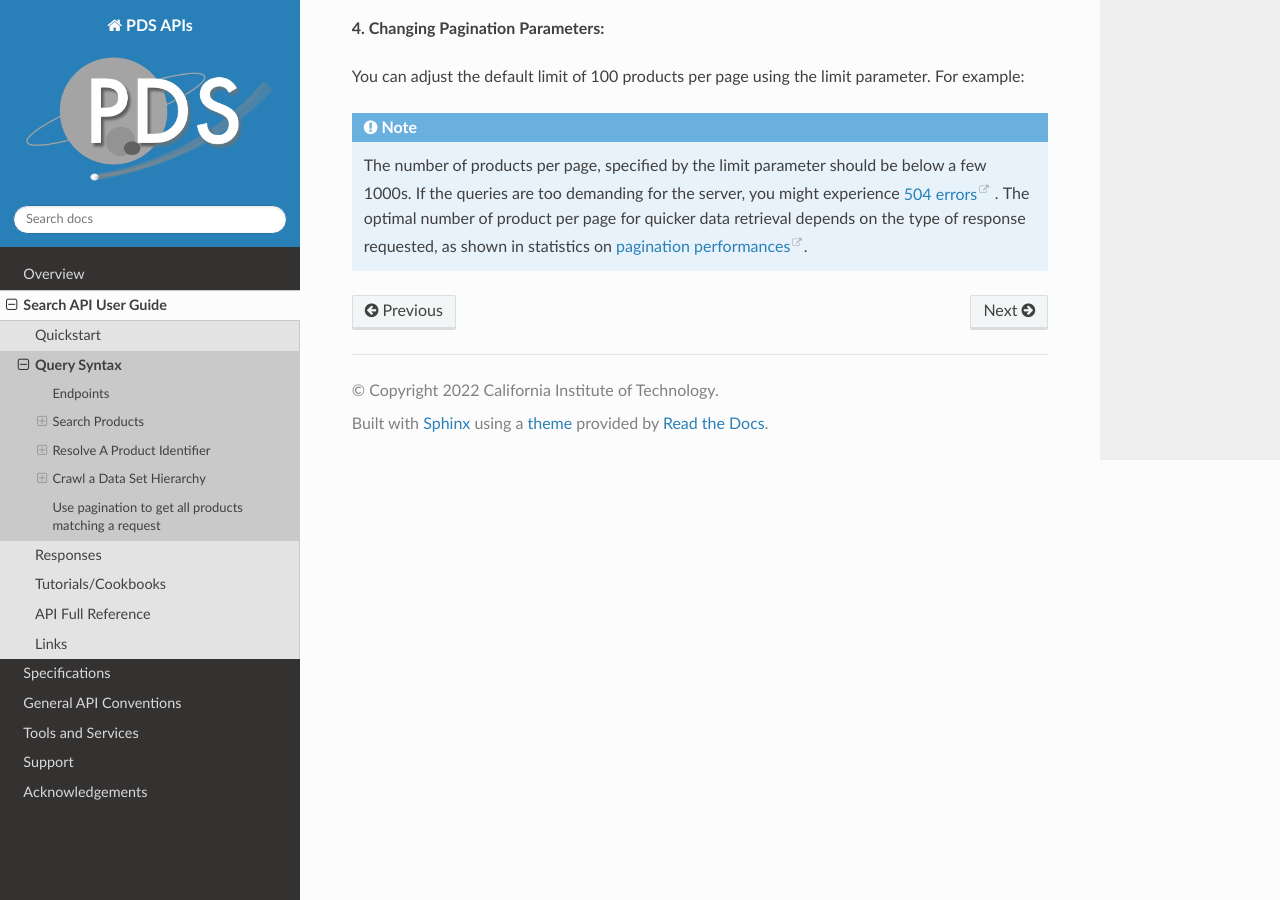
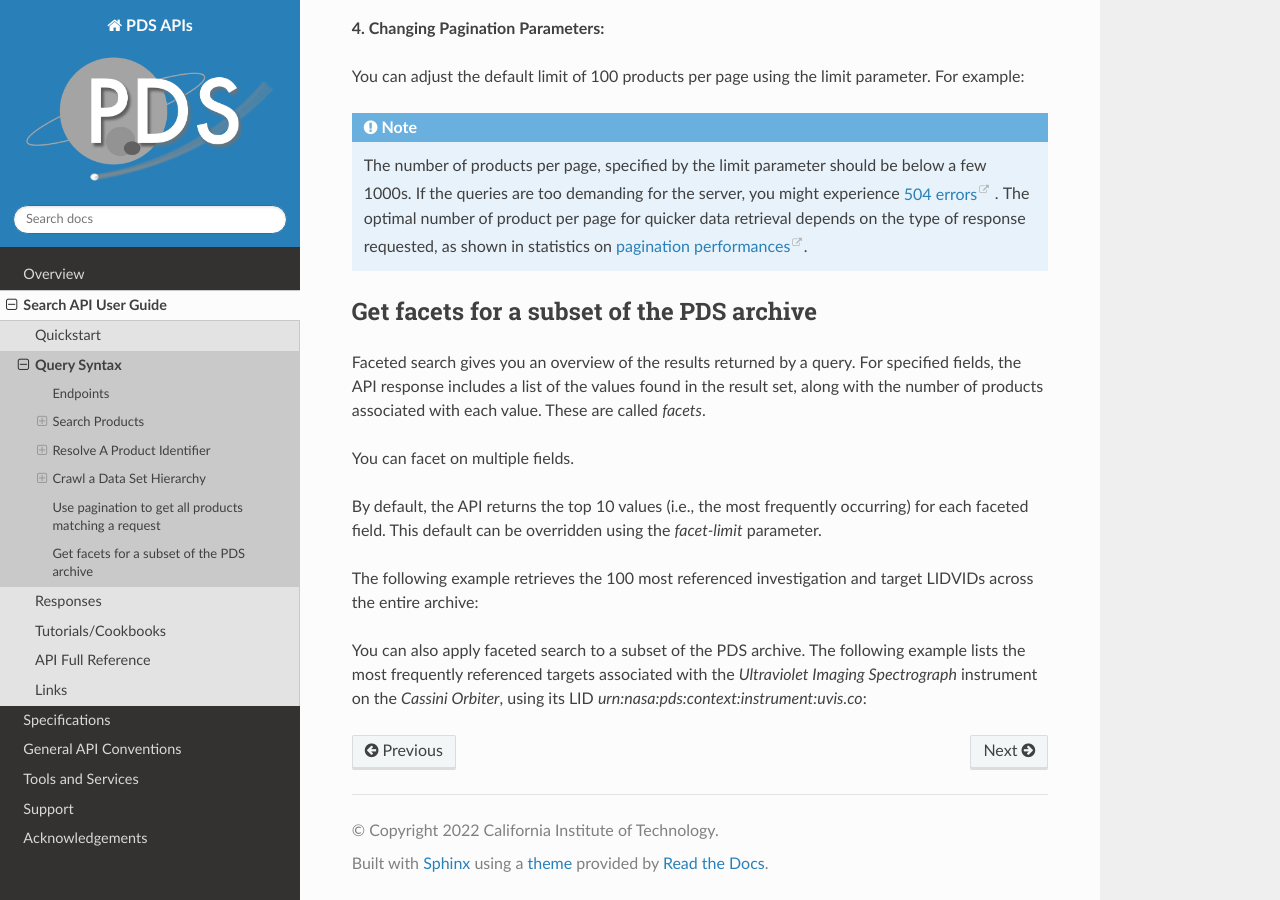
Before and after one commit to NASA-PDS/pds-api, a Sphinx documentation site: the page built from docs/source/guides/search/endpoints.rst, in a window 1280 px wide and 900 px high, scrolled down 7119 px. Built offline with Sphinx 7.4.7 and the Read the Docs theme 3.1.0, drawn with Linux system fonts in a browser that asks for light colours.

Commit message:
add facet request examples

```diff
--- a/docs/source/conf.py
+++ b/docs/source/conf.py
@@ -20,8 +20,8 @@
 project = 'PDS APIs'
 copyright = '2022 California Institute of Technology'
 author = 'NASA Planetary Data System'
-release = 'B15.0'
-version = 'B15.0'
+release = 'B15.1'
+version = 'B15.1'
 
 
 # -- General configuration ---------------------------------------------------
@@ -75,6 +75,12 @@
 redoc = [
     {
         'name': 'PDS Search API',
+        'page': 'specifications/search-v1.6.0-redoc',
+        'spec': '../../specs/PDS_APIs-search-1.6.0-swagger.yaml',
+        'embed': True,
+    },
+    {
+        'name': 'PDS Search API',
         'page': 'specifications/search-v1.5.0-redoc',
         'spec': '../../specs/PDS_APIs-search-1.5.0-swagger.yaml',
         'embed': True,
@@ -119,7 +125,7 @@
 
 rst_prolog = """
 .. |search_user_guide_api_version| replace:: 1
-.. |search_user_guide_api_spec_version| replace:: 1.1
+.. |search_user_guide_api_spec_version| replace:: 1.6
 """
 
 latex_logo = '_static/images/PDS_Planets.png'
--- a/docs/source/guides/search/endpoints.rst
+++ b/docs/source/guides/search/endpoints.rst
@@ -358,8 +358,8 @@
 .. code-block:: bash
    :substitutions:
 
-   curl -L --get 'https://pds.nasa.gov/api/search/|search_user_guide_api_version|/products/urn:nasa:pds:orex.ovirs:data_calibrated::11.0/members'
-      --header 'Accept: application/json'
+   curl -L --get 'https://pds.nasa.gov/api/search/|search_user_guide_api_version|/products/urn:nasa:pds:orex.ovirs:data_calibrated::11.0/members' \
+      --header 'Accept: application/json' \
       --data-urlencode 'sort=ops:Harvest_Info.ops:harvest_date_time'
 
 You are getting the first 100 products, members of the collection, sorted by harvest time (time when they were loaded in the registry).
@@ -380,9 +380,9 @@
 .. code-block:: bash
    :substitutions:
 
-   curl -L --get 'https://pds.nasa.gov/api/search/|search_user_guide_api_version|/products/urn:nasa:pds:orex.ovirs:data_calibrated::11.0/members'
-      --header 'Accept: application/json'
-      --data-urlencode 'sort=ops:Harvest_Info.ops:harvest_date_time'
+   curl -L --get 'https://pds.nasa.gov/api/search/|search_user_guide_api_version|/products/urn:nasa:pds:orex.ovirs:data_calibrated::11.0/members' \
+      --header 'Accept: application/json' \
+      --data-urlencode 'sort=ops:Harvest_Info.ops:harvest_date_time' \
       --data-urlencode 'search-after=2023-05-26T05:53:24.611495Z'
 
 **3. Iterate Until Completion:**
@@ -397,10 +397,10 @@
 .. code-block:: bash
    :substitutions:
 
-   curl -L --get 'https://pds.nasa.gov/api/search/|search_user_guide_api_version|/products/urn:nasa:pds:orex.ovirs:data_calibrated::11.0/members'
-      --header 'Accept: application/json'
-      --data-urlencode 'limit=500'
-      --data-urlencode 'sort=ops:Harvest_Info.ops:harvest_date_time'
+   curl -L --get 'https://pds.nasa.gov/api/search/|search_user_guide_api_version|/products/urn:nasa:pds:orex.ovirs:data_calibrated::11.0/members' \
+      --header 'Accept: application/json' \
+      --data-urlencode 'limit=500' \
+      --data-urlencode 'sort=ops:Harvest_Info.ops:harvest_date_time' \
       --data-urlencode 'search-after=2023-05-26T05:53:24.611495Z'
 
 
@@ -408,3 +408,41 @@
 
 .. Note::
    The number of products per page, specified by the limit parameter should be below a few 1000s. If the queries are too demanding for the server, you might experience `504 errors <https://github.com/NASA-PDS/registry-api/discussions/521>`_ . The optimal number of product per page for quicker data retrieval depends on the type of response requested, as shown in statistics on `pagination performances <https://github.com/NASA-PDS/registry-api/issues/552#issuecomment-2389199054>`_.
+
+
+
+
+Get facets for a subset of the PDS archive
+-------------------------------------------------------
+
+Faceted search gives you an overview of the results returned by a query. For specified fields, the API response includes a list of the values found in the result set, along with the number of products associated with each value. These are called *facets*.
+
+You can facet on multiple fields.
+
+By default, the API returns the top 10 values (i.e., the most frequently occurring) for each faceted field. This default can be overridden using the `facet-limit` parameter.
+
+The following example retrieves the 100 most referenced investigation and target LIDVIDs across the entire archive:
+
+
+.. code-block:: bash
+   :substitutions:
+
+   curl -L --get 'https://pds.nasa.gov/api/search/|search_user_guide_api_version|/products' \
+      --header 'Accept: application/json' \
+      --data-urlencode 'limit=0' \
+      --data-urlencode 'facet-fields=ref_lid_investigation,ref_lid_target' \
+      --data-urlencode 'facet-limit=100'
+
+
+You can also apply faceted search to a subset of the PDS archive. The following example lists the most frequently referenced targets associated with the *Ultraviolet Imaging Spectrograph* instrument on the *Cassini Orbiter*, using its LID `urn:nasa:pds:context:instrument:uvis.co`:
+
+.. code-block:: bash
+   :substitutions:
+
+   curl -L --get 'https://pds.nasa.gov/api/search/|search_user_guide_api_version|/products' \
+      --header 'Accept: application/json' \
+      --data-urlencode 'limit=0' \
+      --data-urlencode 'q=ref_lid_instrument eq "urn:nasa:pds:context:instrument:uvis.co"' \
+      --data-urlencode 'facet-fields=ref_lid_target' \
+      --data-urlencode 'facet-limit=100' \
+      --data-urlencode 'limit=0'
```
Also changed, not shown: 1 other file.
